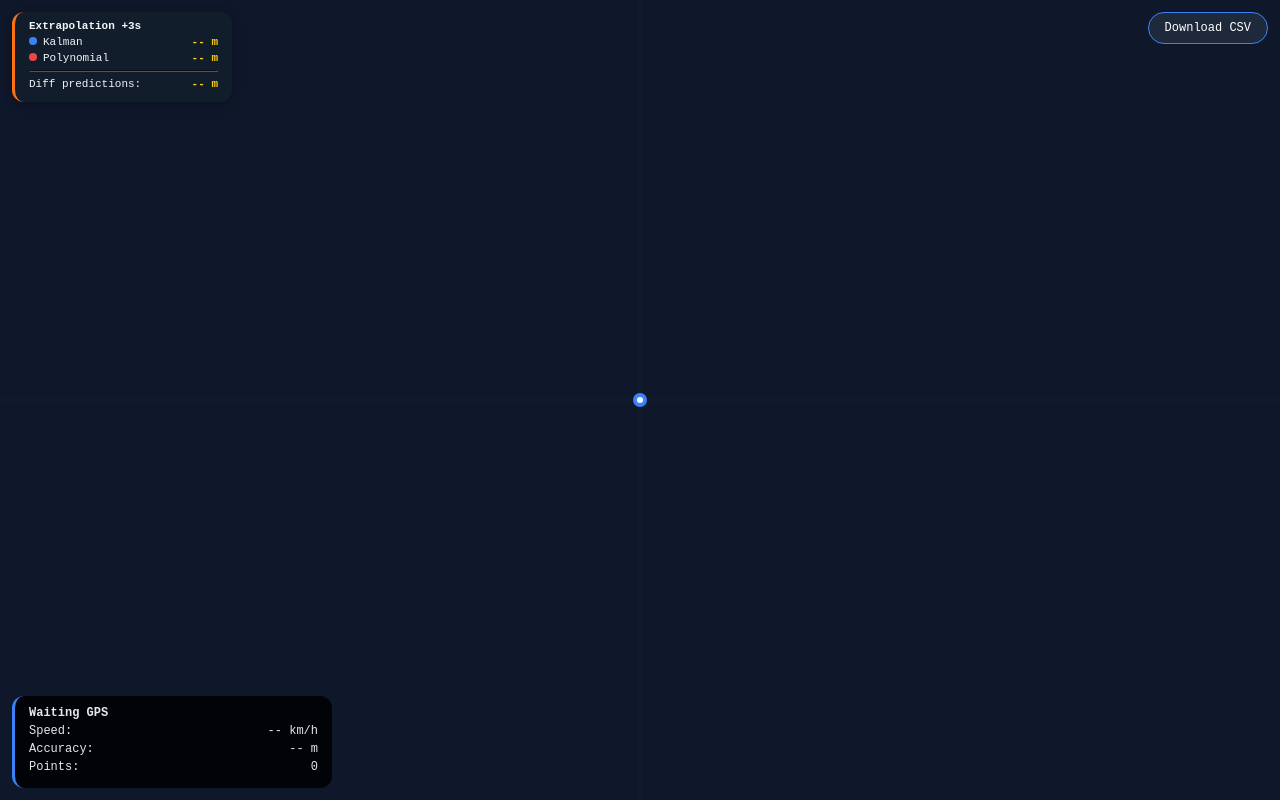
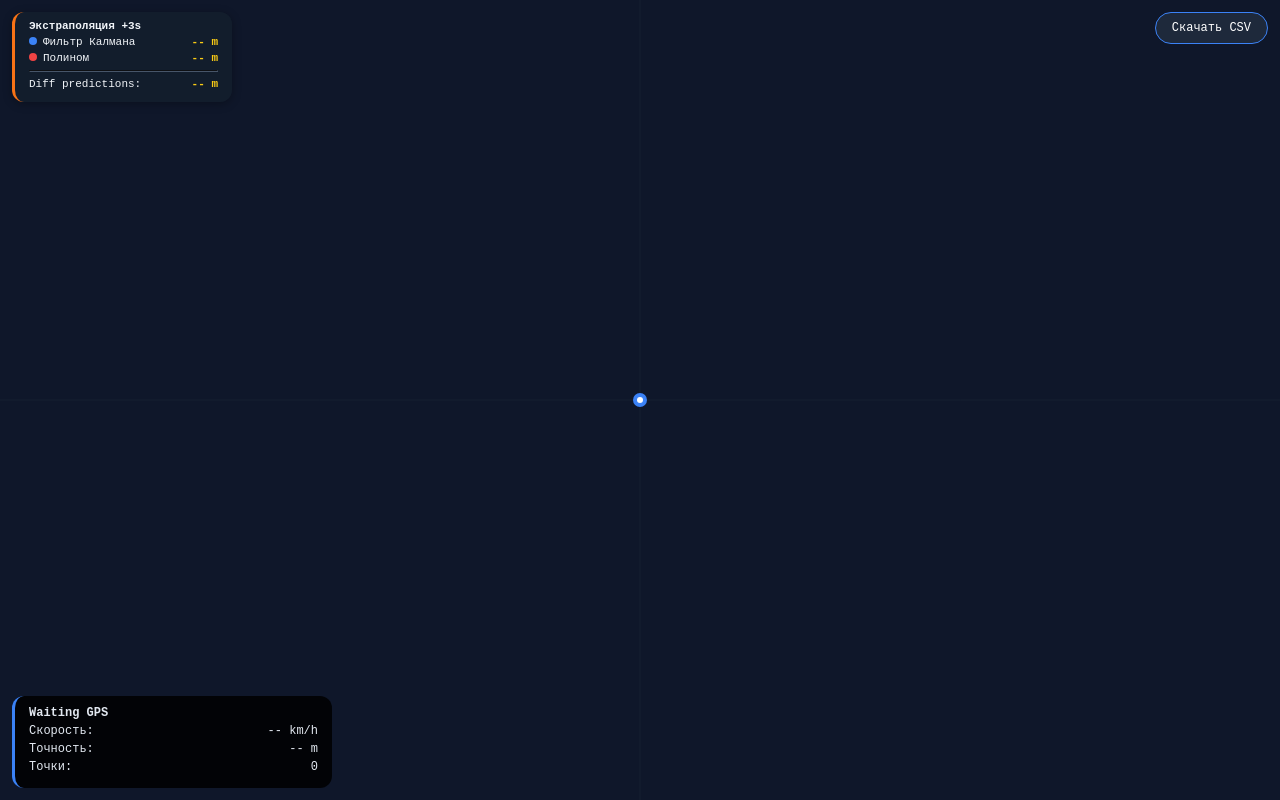
Before and after one commit to danilazagrebin/Trajectory_planning, a plain HTML site: page index.html in a window 1280 px wide. Drawn offline with Linux system fonts and the light colour scheme.

Commit message:
Update index.html

```diff
--- a/index.html
+++ b/index.html
@@ -44,21 +44,21 @@
 <canvas id="canvas"></canvas>
 
 <div class="compare" id="compareDiv">
-    <div><b>Extrapolation +3s</b></div>
-    <div class="row"><div><span class="badge blue"></span>Kalman</div><span id="errKal">-- m</span></div>
-    <div class="row"><div><span class="badge red"></span>Polynomial</div><span id="errPoly">-- m</span></div>
+    <div><b>Экстраполяция +3s</b></div>
+    <div class="row"><div><span class="badge blue"></span>Фильтр Калмана</div><span id="errKal">-- m</span></div>
+    <div class="row"><div><span class="badge red"></span>Полином</div><span id="errPoly">-- m</span></div>
     <hr>
     <div class="row"><div>Diff predictions:</div><span id="diffPred">-- m</span></div>
 </div>
 
 <div class="panel" id="info">
     <div><b id="coord">Waiting GPS</b></div>
-    <div class="row"><span>Speed:</span><span id="speedVal">-- km/h</span></div>
-    <div class="row"><span>Accuracy:</span><span id="accVal">-- m</span></div>
-    <div class="row"><span>Points:</span><span id="ptCount">0</span></div>
+    <div class="row"><span>Скорость:</span><span id="speedVal">-- km/h</span></div>
+    <div class="row"><span>Точность:</span><span id="accVal">-- m</span></div>
+    <div class="row"><span>Точки:</span><span id="ptCount">0</span></div>
 </div>
 
-<button class="btn" id="downloadBtn">Download CSV</button>
+<button class="btn" id="downloadBtn">Скачать CSV</button>
 
 <script>
 (function(){
```
